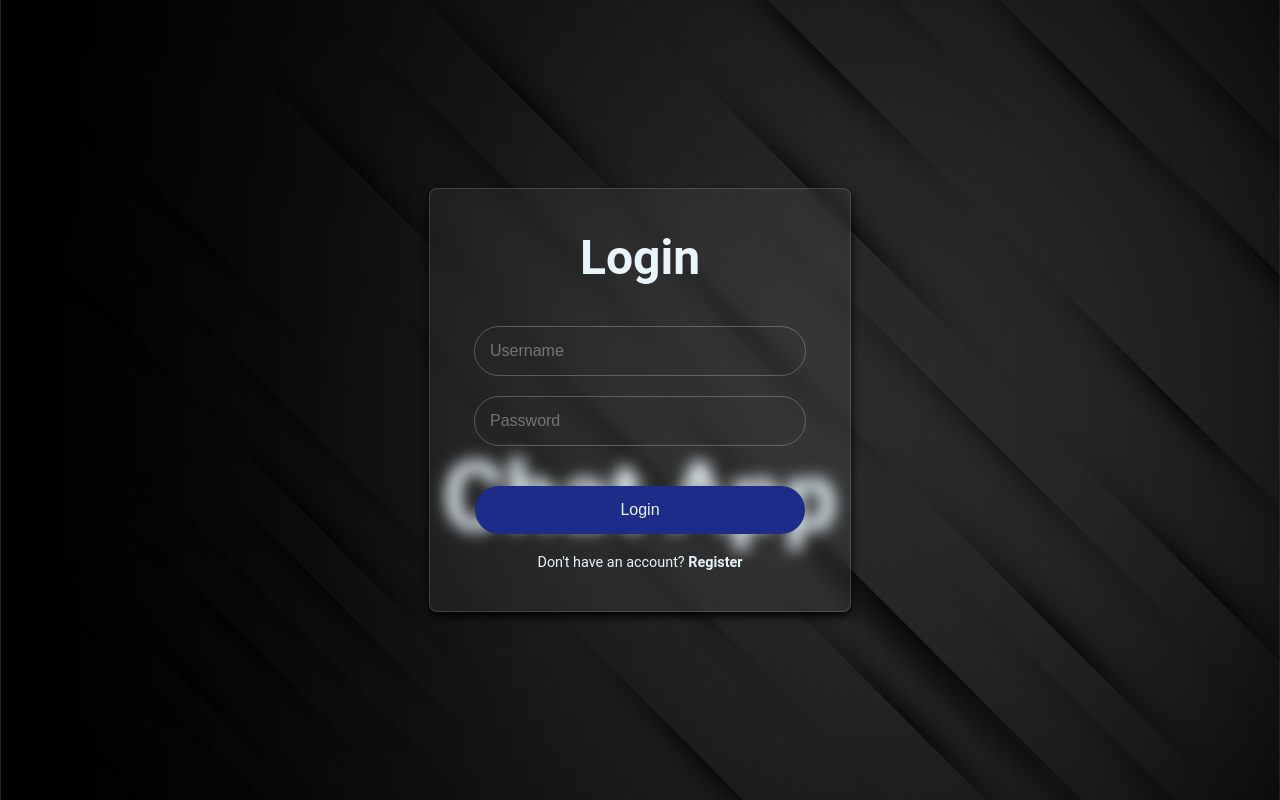
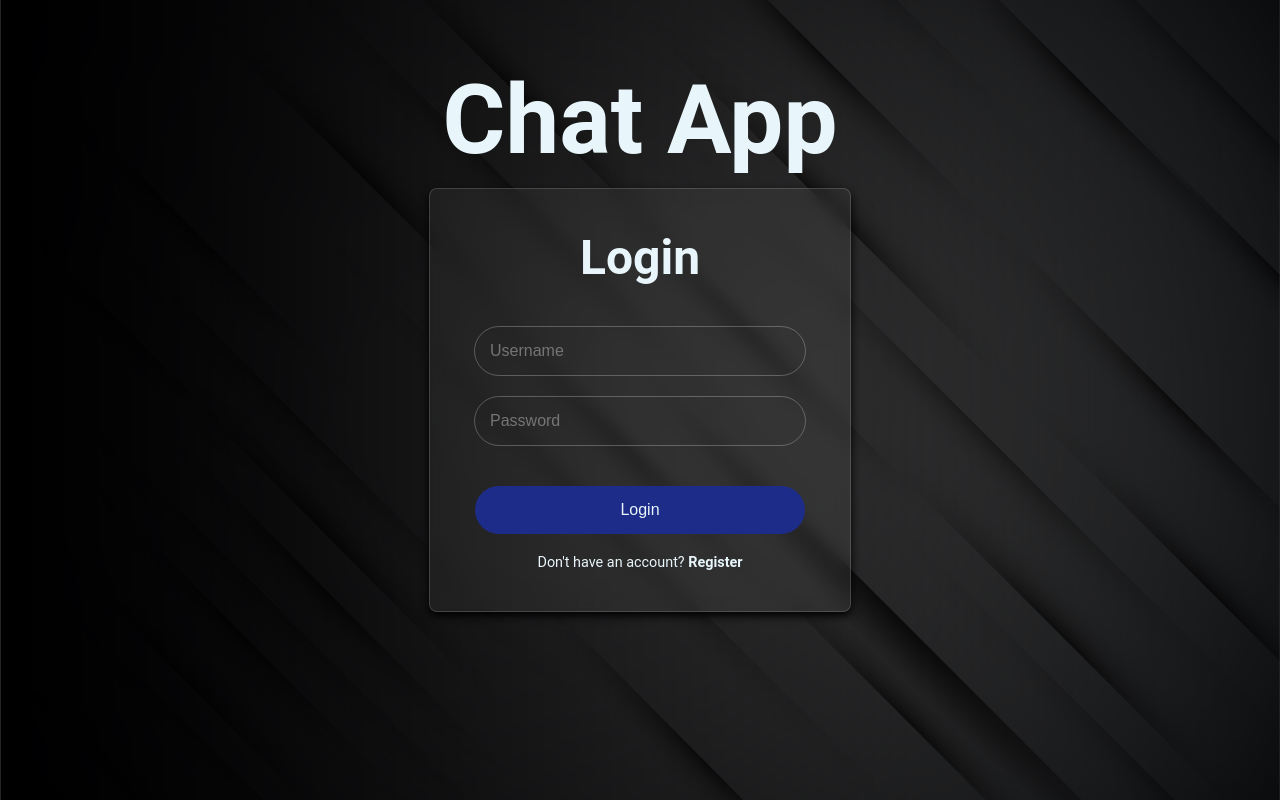
Before and after one commit to AlexEhlebracht/ChatApp, a React (Vite) app in the folder frontend/: page /login in a window 1280 px wide. Built offline with nearby package versions, Linux system fonts and the light colour scheme.

Commit message:
Fix typo

```diff
--- a/frontend/src/styles/Form.css
+++ b/frontend/src/styles/Form.css
@@ -91,5 +91,5 @@
   margin-bottom: 20px;
   font-weight: bold;
   position: absolute;
-  top: 8ch;
+  top: 8vh;
 }
```
